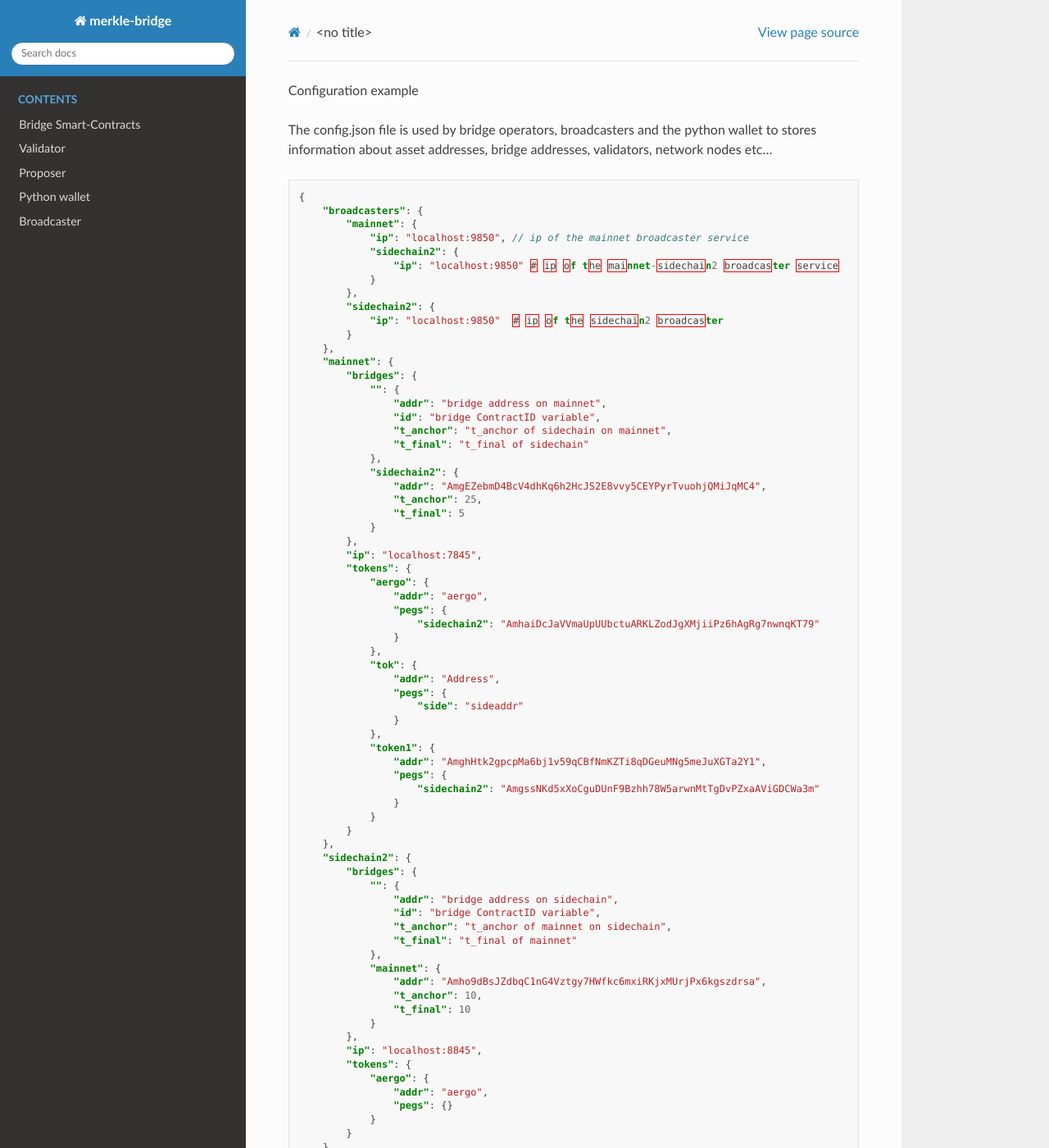
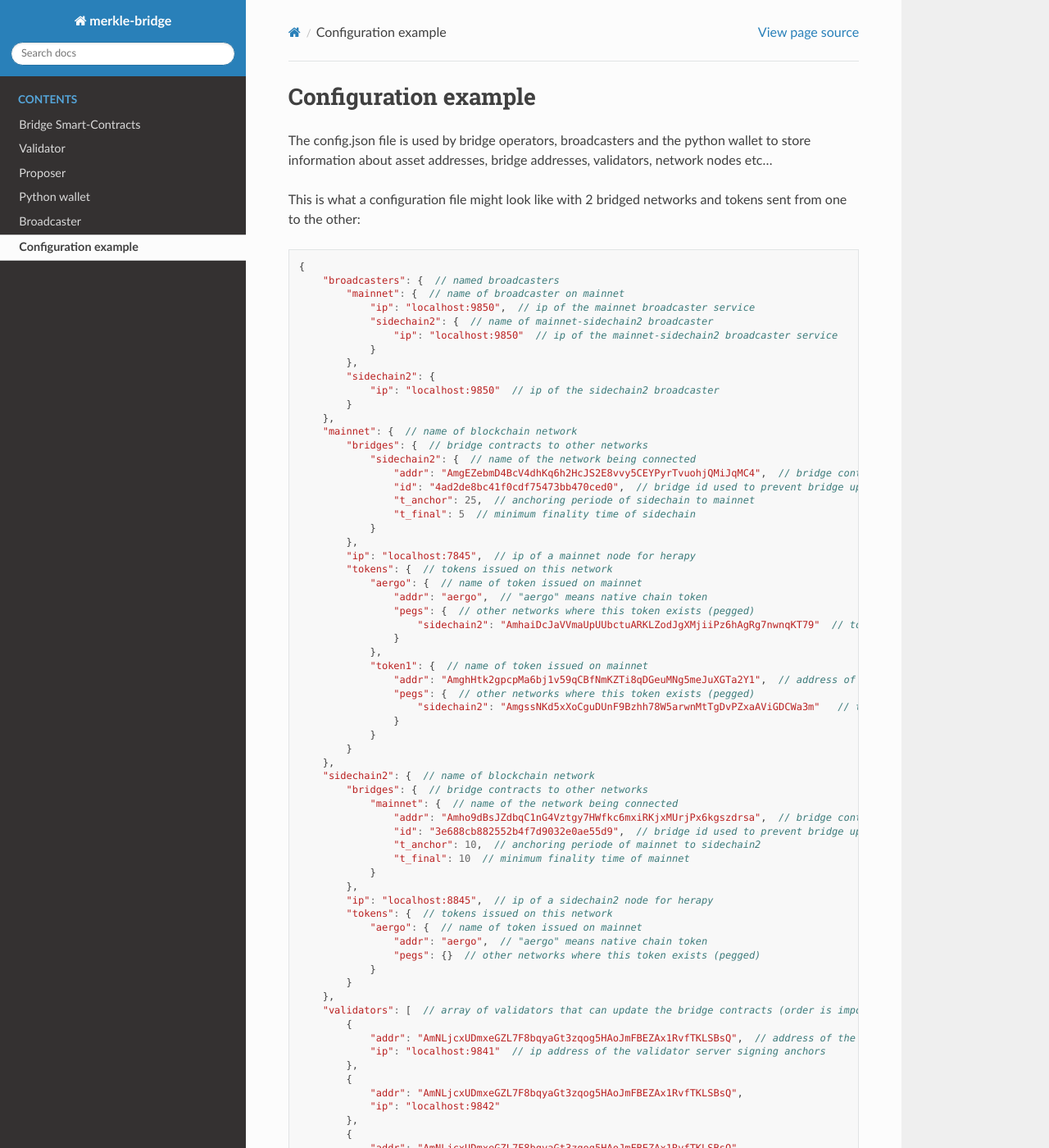
Before and after one commit to aergoio/merkle-bridge, a Sphinx documentation site: the page built from docs/config.rst, in a window 1280 px wide and 1400 px high. Shown: the whole window at 82% size. Built offline with Sphinx 7.4.7 and the Read the Docs theme 2.0.0, drawn with Linux system fonts in a browser that asks for light colours; some of the changed text lies outside the part shown.

Commit message:
[docs] comment example configuration

```diff
--- a/docs/config.rst
+++ b/docs/config.rst
@@ -1,84 +1,71 @@
 Configuration example
+=====================
 
 The config.json file is used by bridge operators, broadcasters and the python wallet to
-stores information about asset addresses, bridge addresses, validators, network nodes etc...
+store information about asset addresses, bridge addresses, validators, network nodes etc...
 
-.. code-block:: json
+This is what a configuration file might look like with 2 bridged networks and tokens sent from one to the other:
+
+.. code-block:: js
 
     {
-        "broadcasters": {
-            "mainnet": {
-                "ip": "localhost:9850", // ip of the mainnet broadcaster service
-                "sidechain2": {
-                    "ip": "localhost:9850" # ip of the mainnet-sidechain2 broadcaster service
+        "broadcasters": {  // named broadcasters
+            "mainnet": {  // name of broadcaster on mainnet
+                "ip": "localhost:9850",  // ip of the mainnet broadcaster service
+                "sidechain2": {  // name of mainnet-sidechain2 broadcaster
+                    "ip": "localhost:9850"  // ip of the mainnet-sidechain2 broadcaster service
                 }
             },
             "sidechain2": {
-                "ip": "localhost:9850"  # ip of the sidechain2 broadcaster
+                "ip": "localhost:9850"  // ip of the sidechain2 broadcaster
             }
         },
-        "mainnet": {
-            "bridges": {
-                "": {
-                    "addr": "bridge address on mainnet",
-                    "id": "bridge ContractID variable",
-                    "t_anchor": "t_anchor of sidechain on mainnet",
-                    "t_final": "t_final of sidechain"
-                },
-                "sidechain2": {
-                    "addr": "AmgEZebmD4BcV4dhKq6h2HcJS2E8vvy5CEYPyrTvuohjQMiJqMC4",
-                    "t_anchor": 25,
-                    "t_final": 5
+        "mainnet": {  // name of blockchain network
+            "bridges": {  // bridge contracts to other networks
+                "sidechain2": {  // name of the network being connected
+                    "addr": "AmgEZebmD4BcV4dhKq6h2HcJS2E8vvy5CEYPyrTvuohjQMiJqMC4",  // bridge contract (on mainnet) address to sidechain
+                    "id": "4ad2de8bc41f0cdf75473bb470ced0",  // bridge id used to prevent bridge update replay
+                    "t_anchor": 25,  // anchoring periode of sidechain to mainnet
+                    "t_final": 5  // minimum finality time of sidechain
                 }
             },
-            "ip": "localhost:7845",
-            "tokens": {
-                "aergo": {
-                    "addr": "aergo",
-                    "pegs": {
-                        "sidechain2": "AmhaiDcJaVVmaUpUUbctuARKLZodJgXMjiiPz6hAgRg7nwnqKT79"
+            "ip": "localhost:7845",  // ip of a mainnet node for herapy
+            "tokens": {  // tokens issued on this network
+                "aergo": {  // name of token issued on mainnet
+                    "addr": "aergo",  // "aergo" means native chain token
+                    "pegs": {  // other networks where this token exists (pegged)
+                        "sidechain2": "AmhaiDcJaVVmaUpUUbctuARKLZodJgXMjiiPz6hAgRg7nwnqKT79"  // token contract of the asset on another chain
                     }
                 },
-                "tok": {
-                    "addr": "Address",
-                    "pegs": {
-                        "side": "sideaddr"
-                    }
-                },
-                "token1": {
-                    "addr": "AmghHtk2gpcpMa6bj1v59qCBfNmKZTi8qDGeuMNg5meJuXGTa2Y1",
-                    "pegs": {
-                        "sidechain2": "AmgssNKd5xXoCguDUnF9Bzhh78W5arwnMtTgDvPZxaAViGDCWa3m"
+                "token1": {  // name of token issued on mainnet
+                    "addr": "AmghHtk2gpcpMa6bj1v59qCBfNmKZTi8qDGeuMNg5meJuXGTa2Y1",  // address of token issued on mainnet
+                    "pegs": {  // other networks where this token exists (pegged)
+                        "sidechain2": "AmgssNKd5xXoCguDUnF9Bzhh78W5arwnMtTgDvPZxaAViGDCWa3m"   // token contract of the asset pegged on another chain
                     }
                 }
             }
         },
-        "sidechain2": {
-            "bridges": {
-                "": {
-                    "addr": "bridge address on sidechain",
-                    "id": "bridge ContractID variable",
-                    "t_anchor": "t_anchor of mainnet on sidechain",
-                    "t_final": "t_final of mainnet"
-                },
-                "mainnet": {
-                    "addr": "Amho9dBsJZdbqC1nG4Vztgy7HWfkc6mxiRKjxMUrjPx6kgszdrsa",
-                    "t_anchor": 10,
-                    "t_final": 10
+        "sidechain2": {  // name of blockchain network
+            "bridges": {  // bridge contracts to other networks
+                "mainnet": {  // name of the network being connected
+                    "addr": "Amho9dBsJZdbqC1nG4Vztgy7HWfkc6mxiRKjxMUrjPx6kgszdrsa",  // bridge contract (on sidechain) address to mainnet
+                    "id": "3e688cb882552b4f7d9032e0ae55d9",  // bridge id used to prevent bridge update replay
+                    "t_anchor": 10,  // anchoring periode of mainnet to sidechain2
+                    "t_final": 10  // minimum finality time of mainnet
                 }
             },
-            "ip": "localhost:8845",
-            "tokens": {
-                "aergo": {
-                    "addr": "aergo",
-                    "pegs": {}
+            "ip": "localhost:8845",  // ip of a sidechain2 node for herapy
+            "tokens": {  // tokens issued on this network
+                "aergo": {  // name of token issued on mainnet
+                    "addr": "aergo",  // "aergo" means native chain token
+                    "pegs": {}  // other networks where this token exists (pegged)
                 }
             }
         },
-        "validators": [
+        "validators": [  // array of validators that can update the bridge contracts (order is important)
             {
-                "addr": "AmNLjcxUDmxeGZL7F8bqyaGt3zqog5HAoJmFBEZAx1RvfTKLSBsQ",
-                "ip": "localhost:9841"
+                "addr": "AmNLjcxUDmxeGZL7F8bqyaGt3zqog5HAoJmFBEZAx1RvfTKLSBsQ",  // address of the validator's signing private key
+                "ip": "localhost:9841"  // ip address of the validator server signing anchors
             },
             {
                 "addr": "AmNLjcxUDmxeGZL7F8bqyaGt3zqog5HAoJmFBEZAx1RvfTKLSBsQ",
@@ -89,30 +76,18 @@ stores information about asset addresses, bridge addresses, validators, network
                 "ip": "localhost:9843"
             }
         ],
-        "wallet": {
-            "broadcaster": {
-                "addr": "AmPiFGxLvETrs13QYrHUiYoFqAqqWv7TKYXG21zC8TJfJTDHc7HJ",
-                "priv_key": "47T5iXRL4M9mhCZqzxzbWUxhwnE7oDvreBkJuNRADL2DppJDroz1TcEiJF4p9qh6X6Z2ynEMo"
+        "wallet": {  // named accounts
+            "broadcaster": {  // name of account
+                "addr": "AmPiFGxLvETrs13QYrHUiYoFqAqqWv7TKYXG21zC8TJfJTDHc7HJ",  // address matching the private key
+                "priv_key": "47T5iXRL4M9mhCZqzxzbWUxhwnE7oDvreBkJuNRADL2DppJDroz1TcEiJF4p9qh6X6Z2ynEMo"  // exported (encrypted) private key
             },
             "default": {
                 "addr": "AmNMFbiVsqy6vg4njsTjgy7bKPFHFYhLV4rzQyrENUS9AM1e3tw5",
                 "priv_key": "47CLj29W96rS9SsizUz4pueeuTT2GcSpkoAsvVC3USLzQ5kKTWKmz1WLKnqor2ET7hPd73TC9"
             },
-            "default2": {
-                "addr": "AmNyNPEqeXPfdHeECMNhsH1QcnZsqCtDAudjgFyG5qpasN6tyLPE",
-                "priv_key": "47PZc88CguT8Vm5MJXR7FAy9ewDmnHhyU6w8r2GgRpciz55wUieQVacPaVgUZP7yZGMYEs9BD"
-            },
             "proposer": {
                 "addr": "AmPxVdu993eosN3UjnPDdN3wb7TNbHeiHDvn2dvZUcH8KXDK3RLU",
                 "priv_key": "47sDAWjMFTP7r2JP2BJ29PJRfY13yUTtVvoLjAf8knhH4GryQrpMJoTqscDjed1YPHVZXY4sN"
-            },
-            "receiver": {
-                "addr": "AmPf349iHWd6kQGU45BxFzFCzEDu75Y3FqFPd4WBMteFq4mtDuZd",
-                "priv_key": "47HzJAwuTV1akJPtsBWm4saJaQAgKgq1qSeeKfaFHnMxhjPM5ipPY8EZ3gDVRQ4oLizx1qhwh"
-            },
-            "test": {
-                "addr": "AmM6Db1e8PbDAbCfKgD4s3SfM8xJfkTvEaLZK4exVuWFnYL34S93",
-                "priv_key": "47hxG12EStVwAG6ww5DYRKaKqWB47JhmRwK6kTW9hXbN79Chh2cQAwx4qYxmYvnD3Ys9f5c1x"
             },
             "validator": {
                 "addr": "AmNLjcxUDmxeGZL7F8bqyaGt3zqog5HAoJmFBEZAx1RvfTKLSBsQ",
```
